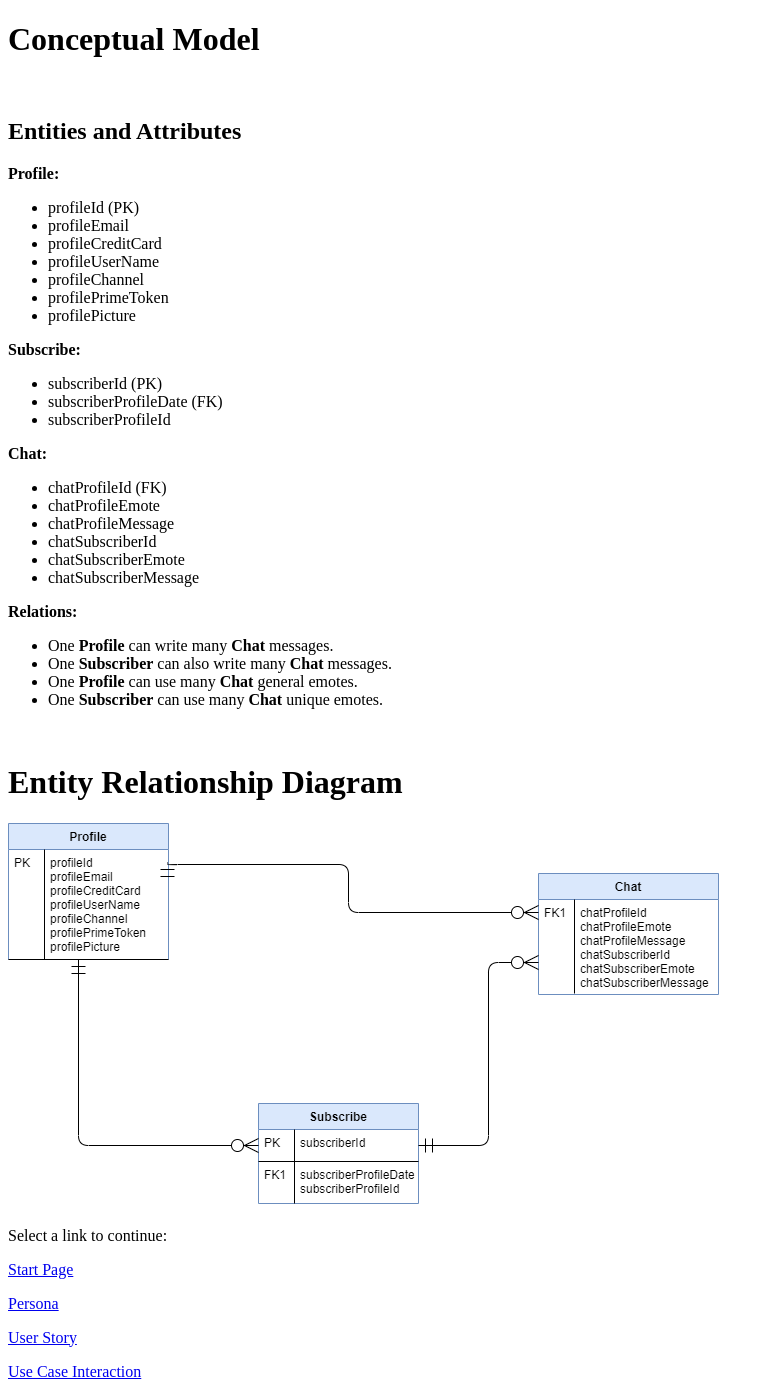
After one commit to rbuchholz425/data-design, a PHP site: page /conceptual-model.html in a window 1280 px wide. The commit adds this page. Shown: the whole page, without its empty margins (0-774 px from the left). Run offline with PHP 8.4, Linux system fonts and the light colour scheme.

Commit message:
Added and completed Phase 2

```diff
--- /dev/null
+++ b/epic/conceptual-model.html
@@ -0,0 +1,122 @@
+<!DOCTYPE html>
+<html lang="en">
+<head>
+	<meta charset="UTF-8">
+	<title>Conceptual Model</title>
+</head>
+<body>
+<h1 class> Conceptual Model</h1>
+
+<br>
+
+<h2><strong>Entities and Attributes</strong></h2>
+
+<p></p>
+
+<p><strong>Profile:</strong></p>
+
+<ul>
+	<li>
+		profileId (PK)
+	</li>
+	<li>
+		profileEmail
+	</li>
+	<li>
+		profileCreditCard
+	</li>
+	<li>
+		profileUserName
+	</li>
+	<li>
+		profileChannel
+	</li>
+	<li>
+		profilePrimeToken
+	</li>
+	<li>
+		profilePicture
+	</li>
+</ul>
+
+<p></p>
+
+<p><strong>Subscribe:</strong></p>
+
+<ul>
+	<li>
+		subscriberId (PK)
+	</li>
+	<li>
+		subscriberProfileDate (FK)
+	</li>
+	<li>
+		subscriberProfileId
+	</li>
+</ul>
+
+<p></p>
+
+<p><strong>Chat:</strong></p>
+
+<ul>
+	<li>
+		chatProfileId (FK)
+	</li>
+	<li>
+		chatProfileEmote
+	</li>
+	<li>
+		chatProfileMessage
+	</li>
+	<li>
+		chatSubscriberId
+	</li>
+	<li>
+		chatSubscriberEmote
+	</li>
+	<li>
+		chatSubscriberMessage
+	</li>
+</ul>
+
+<p></p>
+
+<p><strong>Relations:</strong></p>
+
+<ul>
+	<li>
+		One <strong>Profile</strong> can write many <strong>Chat</strong> messages.
+	</li>
+	<li>
+		One <strong>Subscriber</strong> can also write many <strong>Chat</strong> messages.
+	</li>
+	<li>
+		One <strong>Profile</strong> can use many <strong>Chat</strong> general emotes.
+	</li>
+	<li>
+		One <strong>Subscriber</strong> can use many <strong>Chat</strong> unique emotes.
+	</li>
+</ul>
+
+<br>
+
+<h1>Entity Relationship Diagram</h1>
+
+<p></p>
+
+<img src="data-design-%20entity-relationship-diagram.PNG" alt="ERD">
+
+<br>
+
+<p>
+	Select a link to continue:
+</p>
+
+<p><a href="./index.php">Start Page</a> </p>
+
+<p><a href="./persona.php">Persona</a> </p>
+
+<p><a href="./user-story.php">User Story</a> </p>
+
+<p><a href="./use-case-interaction.php">Use Case Interaction</a> </p>
--- a/epic/use-case-interaction.php
+++ b/epic/use-case-interaction.php
@@ -66,7 +66,7 @@
 <br>
 
 <p>
-	Click the links to go back:
+	Select a link to continue:
 </p>
 
 <p><a href="./index.php">Start Page</a> </p>
@@ -74,3 +74,5 @@
 <p><a href="./persona.php">Persona</a> </p>
 
 <p><a href="./user-story.php">User Story</a> </p>
+
+<p><a href="./conceptual-model.html">Conceptual Model</a> </p>
--- a/epic/user-story.php
+++ b/epic/user-story.php
@@ -9,8 +9,10 @@
 
 <p>As a user Leeroy would like to subscribe to loltyler1's channel in order to use the emotes on his channel.</p>
 
+<br>
+
 <p>
-	Click the links to continue:
+	Select a link to continue:
 </p>
 
 <p><a href="./index.php">Start Page</a> </p>
@@ -18,3 +20,5 @@
 <p><a href="./persona.php">Persona</a> </p>
 
 <p><a href="./use-case-interaction.php">Use Case Interaction</a> </p>
+
+<p><a href="./conceptual-model.html">Conceptual Model</a> </p>
```
Also changed, not shown: epic/index.php (+6 -1 lines), epic/persona.php (+6 -1 lines), epic/data-design- entity-relationship-diagram.PNG (added).
